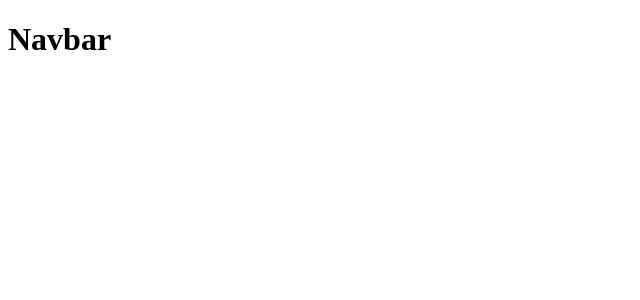
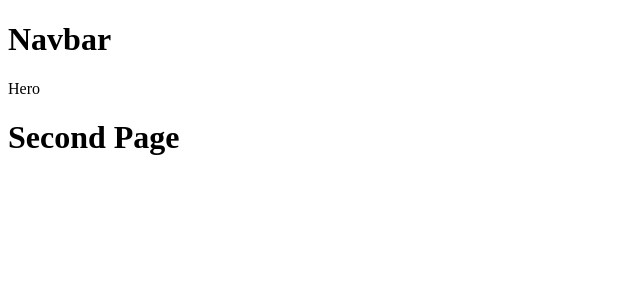
Before and after one commit to Om101101/react_js_learn, a React (Vite) app: page / in a window 1280 px wide. Shown: the top 300 px of the page, without its empty margins (0-640 px from the left). Built offline with nearby package versions, Linux system fonts and the light colour scheme.

Commit message:
Refactor App component to include Hero and Second components

```diff
--- a/src/App.jsx
+++ b/src/App.jsx
@@ -1,8 +1,14 @@
-import React from 'react';
+import React from "react";
 import Navbar from "./Componets/Navbar";
-function App(){
-  return(
-    <Navbar/>
-  )
+import Hero from "./Componets/Hero";
+import Second from "./Componets/Second";
+function App() {
+  return (
+    <div>
+      <Navbar />
+      <Hero />
+      <Second />
+    </div>
+  );
 }
 export default App;
--- /dev/null
+++ b/src/Componets/Hero.jsx
@@ -0,0 +1,9 @@
+import React from 'react'
+
+function Hero() {
+  return (
+    <div>Hero</div>
+  )
+}
+
+export default Hero
--- /dev/null
+++ b/src/Componets/Second.jsx
@@ -0,0 +1,9 @@
+import React from 'react'
+
+function Second() {
+  return (
+    <h1>Second Page </h1>
+  )
+}
+
+export default Second
```
